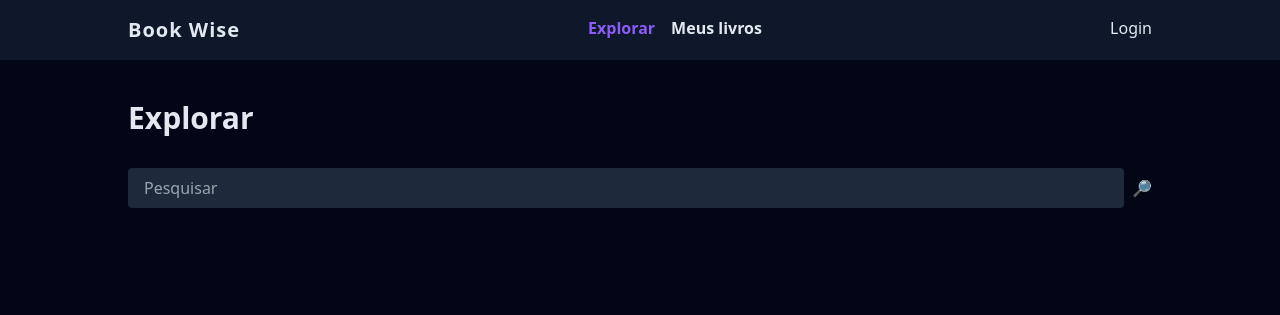
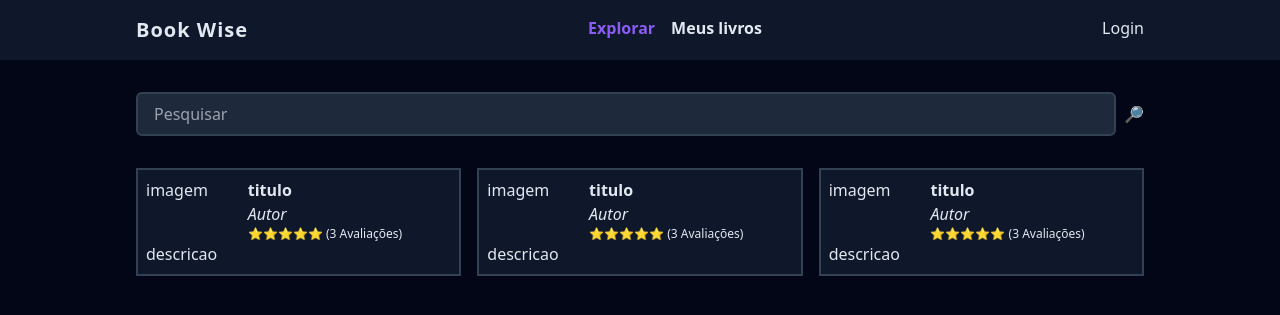
Before and after one commit to vHugo00/Bookwise, a PHP site: page / in a window 1280 px wide. Shown: the top 315 px of the page. Run offline with PHP 8.4, Linux system fonts and the light colour scheme; some libraries are stand-ins or nearby versions.

Commit message:
Criando pagina do livro

```diff
--- a/index.php
+++ b/index.php
@@ -10,8 +10,10 @@
 
 <body class="bg-slate-950 text-slate-200">
   <header class="bg-slate-900 ">
-    <nav class="mx-auto max-w-screen-lg flex justify-between py-4">
-      <div class="font-bold text-xl tracking-wider">Book Wise</div>
+    <nav class="mx-auto max-w-screen-lg flex justify-between py-4 px-2">
+      <a href="/">
+        <div class="font-bold text-xl tracking-wider">Book Wise</div>
+      </a>
 
       <ul class="flex gap-4 font-semibold">
         <li><a href="/" class="text-violet-500">Explorar</a></li>
@@ -24,20 +26,60 @@
     </nav>
   </header>
 
-  <main class="mx-auto max-w-screen-lg space-y-8 ">
-
-    <h1 class="mt-10 font-bold text-3xl">Explorar</h1>
-
-    <form class="w-full flex gap-2">
-
+  <main class="mx-auto max-w-screen-lg space-y-8 px-2">
+    <form class="w-full flex gap-2 mt-8">
       <input
         type="text"
-        class="bg-slate-800 px-4 py-2 rounded focus:outline-none w-full"
+        class="bg-slate-800 border-2 border-slate-700 px-4 py-2 rounded-md  focus:outline-none w-full"
         placeholder="Pesquisar">
       <button type="submit">🔎</button>
     </form>
 
-    <div class=""></div>
+    <section class="grid grid-cols-1 md:grid-cols-2 lg:grid-cols-3 gap-4">
+
+      <div class="bg-slate-900 border-2 border-slate-700 p-2">
+        <div class="flex">
+          <div class="w-1/3">imagem</div>
+          <div class="w-2/3">
+            <a href="/livro.php?" class="font-semibold hover:underline">titulo</a>
+            <div class="text-sx italic">Autor</div>
+            <div class="text-xs">⭐⭐⭐⭐⭐ (3 Avaliações)</div>
+          </div>
+        </div>
+        <div>
+          descricao
+        </div>
+      </div>
+
+      <div class="bg-slate-900 border-2 border-slate-700 p-2">
+        <div class="flex">
+          <div class="w-1/3">imagem</div>
+          <div class="w-2/3">
+            <a href="/livro.php?" class="font-semibold hover:underline">titulo</a>
+            <div class="text-sx italic">Autor</div>
+            <div class="text-xs">⭐⭐⭐⭐⭐ (3 Avaliações)</div>
+          </div>
+        </div>
+        <div>
+          descricao
+        </div>
+      </div>
+
+      <div class="bg-slate-900 border-2 border-slate-700 p-2">
+        <div class="flex">
+          <div class="w-1/3">imagem</div>
+          <div class="w-2/3">
+            <a href="/livro.php?" class="font-semibold hover:underline">titulo</a>
+            <div class="text-sx italic">Autor</div>
+            <div class="text-xs">⭐⭐⭐⭐⭐ (3 Avaliações)</div>
+          </div>
+        </div>
+        <div>
+          descricao
+        </div>
+      </div>
+
+    </section>
 
   </main>
 </body>
```
Also changed, not shown: livro.php (added, +34 -0 lines).
